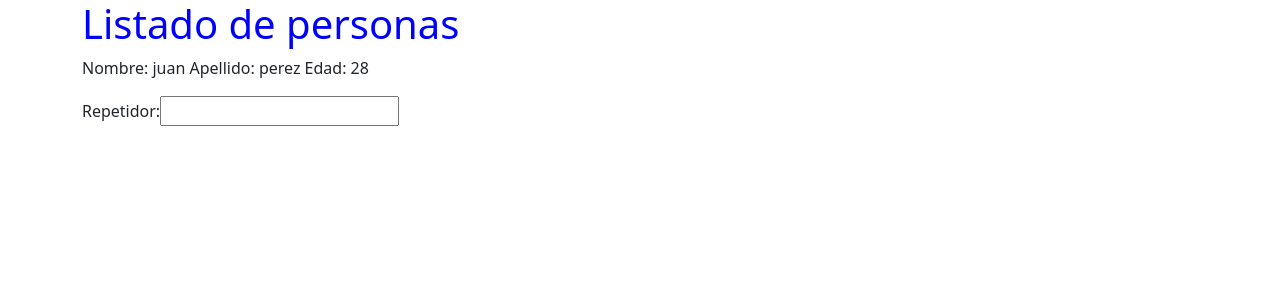
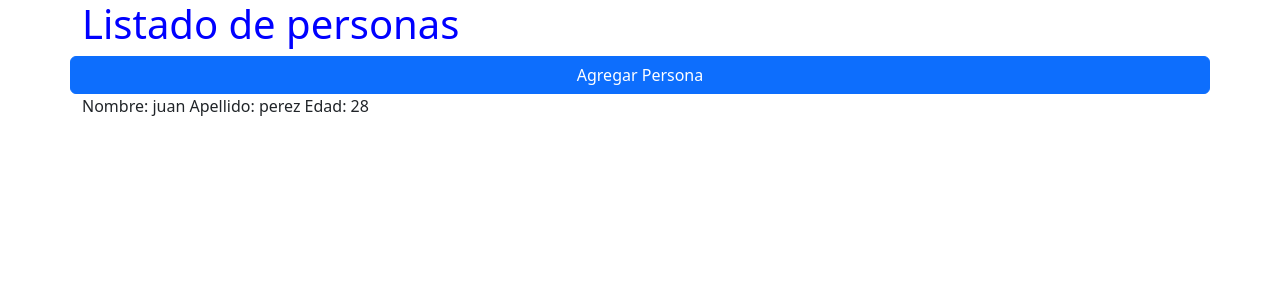
Before and after one commit to brayansanchez18/universidad-angular, an Angular app: page / in a window 1280 px wide. Shown: the top 300 px of the page. Built offline with nearby package versions, Linux system fonts and the light colour scheme.

Commit message:
property binding en angular

```diff
--- a/src/app/persona/persona.component.html
+++ b/src/app/persona/persona.component.html
@@ -3,9 +3,3 @@
   Apellido: {{ apellido }}
   Edad: {{ edad }}
 </p>
-
-<div (keyup)="0">
-  <label>Repetidor:</label>
-  <input #entrada>
-  {{entrada.value}}
-</div>
--- a/src/app/personas/personas.component.html
+++ b/src/app/personas/personas.component.html
@@ -4,6 +4,7 @@
   <div class="row">
     <div class="col"></div>
       <h1>Listado de personas</h1>
+      <button class="btn btn-primary" [disabled]="deshabilitar">Agregar Persona</button>
       <app-persona></app-persona>
   </div>
 </div>
--- a/src/app/personas/personas.component.ts
+++ b/src/app/personas/personas.component.ts
@@ -16,5 +16,5 @@
 })
 
 export class PersonasComponent {
-
+  deshabilitar = false;
 }
```
